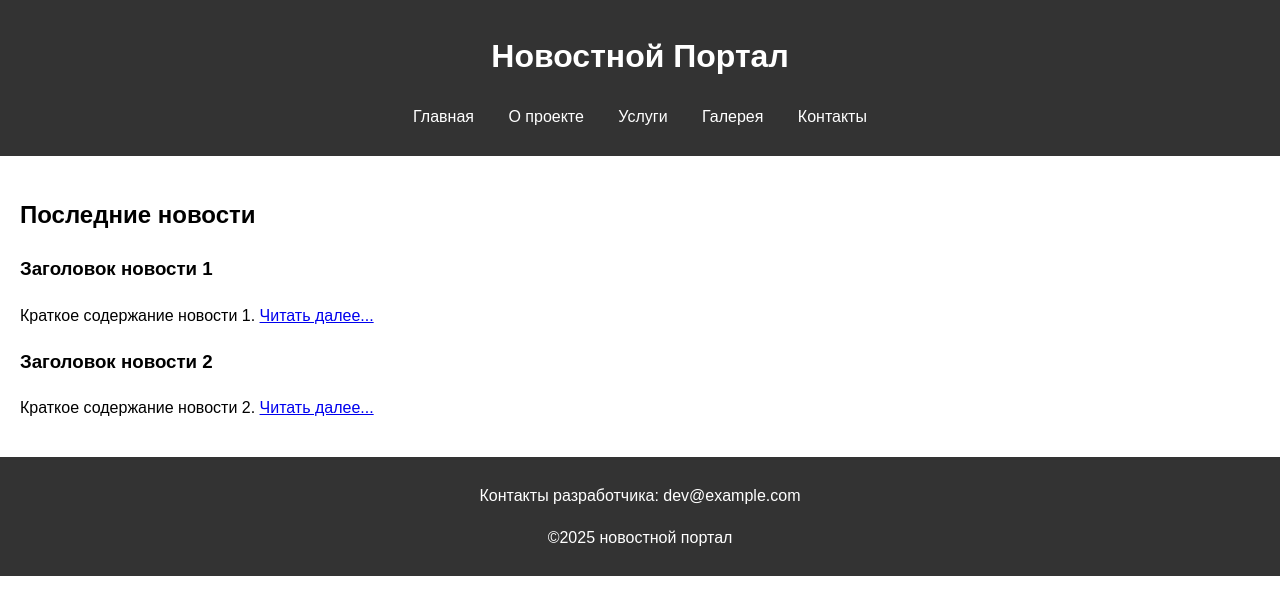
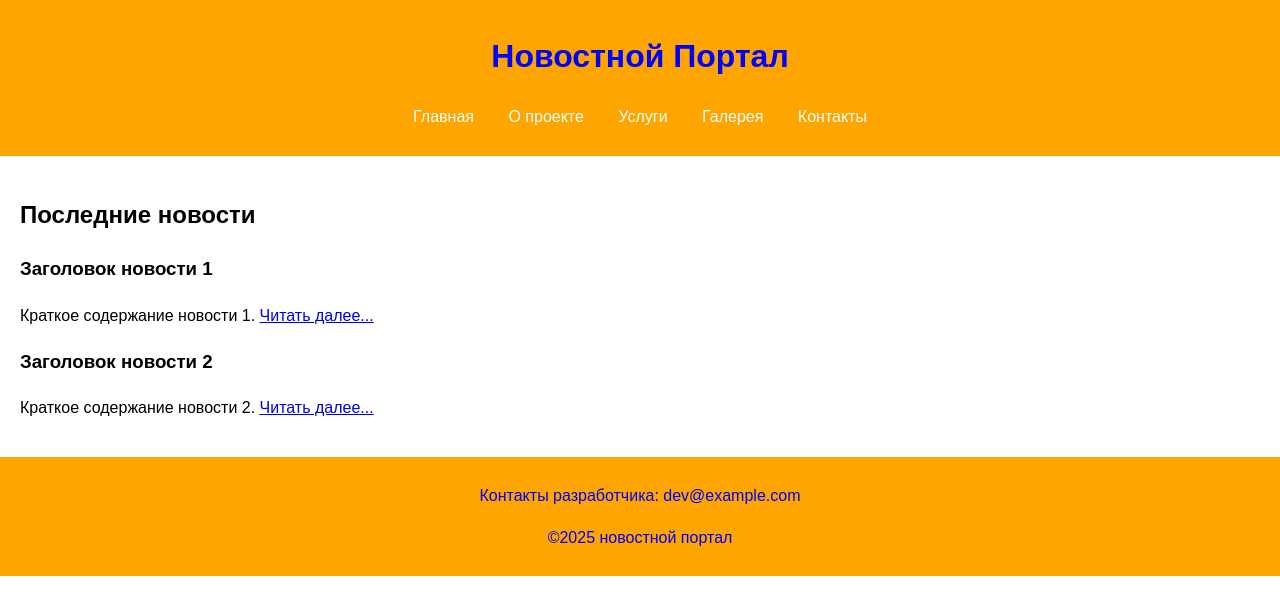
Before and after one commit to iliyqqq/novosti, a plain HTML site: page index.html in a window 1280 px wide. Drawn offline with Linux system fonts and the light colour scheme.

Commit message:
Update styles.css

```diff
--- a/styles.css
+++ b/styles.css
@@ -6,8 +6,8 @@ body {
 }
 
 header {
-    background: #333;
-    color: #fff;
+    background: orange;
+    color: blue;
     padding: 10px 0;
 }
 
@@ -39,8 +39,8 @@ main {
 }
 
 footer {
-    background: #333;
-    color: white;
+    background: orange;
+    color: blue;
     text-align: center;
     padding: 10px 0;
     position: relative;
```
